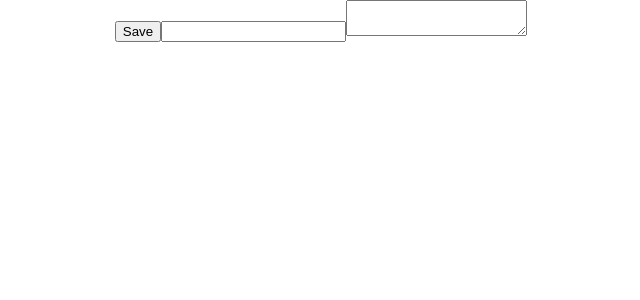
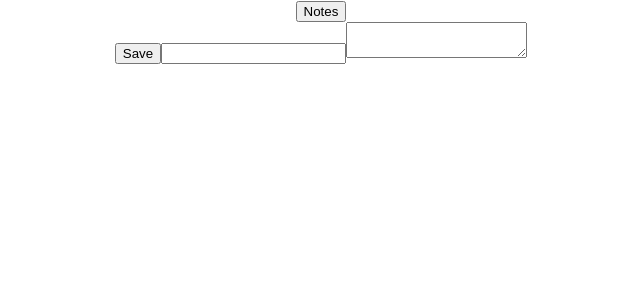
Before and after one commit to CarlosAvina/react-query-demo, a React (Create React App) app in the folder app/: page /edit in a window 1280 px wide. Shown: the top 300 px of the page, without its empty margins (319-959 px from the left). Built offline with nearby package versions, Linux system fonts and the light colour scheme.

Commit message:
Add logic for rick&morty app

```diff
--- a/app/src/App.tsx
+++ b/app/src/App.tsx
@@ -2,13 +2,23 @@ import React from "react";
 import { BrowserRouter as Router, Switch, Route } from "react-router-dom";
 import "./App.css";
 
+import TopBar from "./components/TopBar";
 import NotesPage from "./screens/NotesPage";
 import EditNotePage from "./screens/EditNotePage";
 
 function App() {
+  const [currentApp, setCurrentApp] = React.useState("notes");
+
+  function handleChangeApp() {
+    if (currentApp === "rick&morty") setCurrentApp("notes");
+    else setCurrentApp("rick&morty");
+  }
+
   return (
     <div className="App">
       <Router>
+        <TopBar currentApp={currentApp} onChangeApp={handleChangeApp}>
+          {currentApp === "notes" ? (
             <Switch>
               <Route exact path="/">
                 <NotesPage />
@@ -17,6 +27,10 @@ function App() {
                 <EditNotePage />
               </Route>
             </Switch>
+          ) : (
+            <h1>Rick and morty app :D</h1>
+          )}
+        </TopBar>
       </Router>
     </div>
   );
--- /dev/null
+++ b/app/src/components/TopBar.tsx
@@ -0,0 +1,20 @@
+interface Props {
+  children: React.ReactNode;
+  currentApp: string;
+  onChangeApp: (event: React.MouseEvent<HTMLButtonElement, MouseEvent>) => void;
+}
+
+const TobBar: React.FC<Props> = ({ children, currentApp, onChangeApp }) => {
+  return (
+    <div>
+      <div>
+        <button type="button" onClick={onChangeApp}>
+          {currentApp === "notes" ? "Notes" : "Rick & Morty"}
+        </button>
+      </div>
+      {children}
+    </div>
+  );
+};
+
+export default TobBar;
```
Lines whose indentation alone changed are shown as unchanged.
